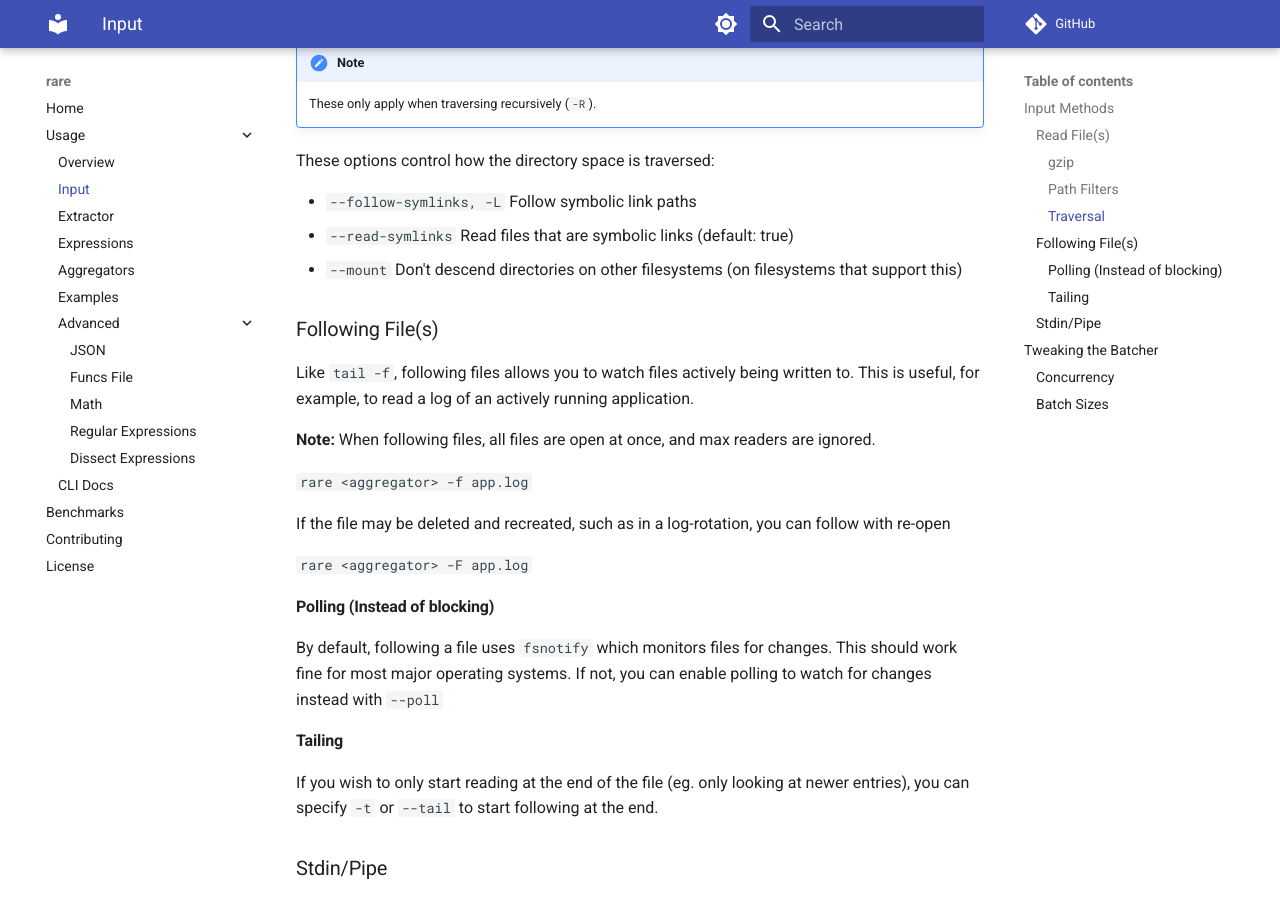
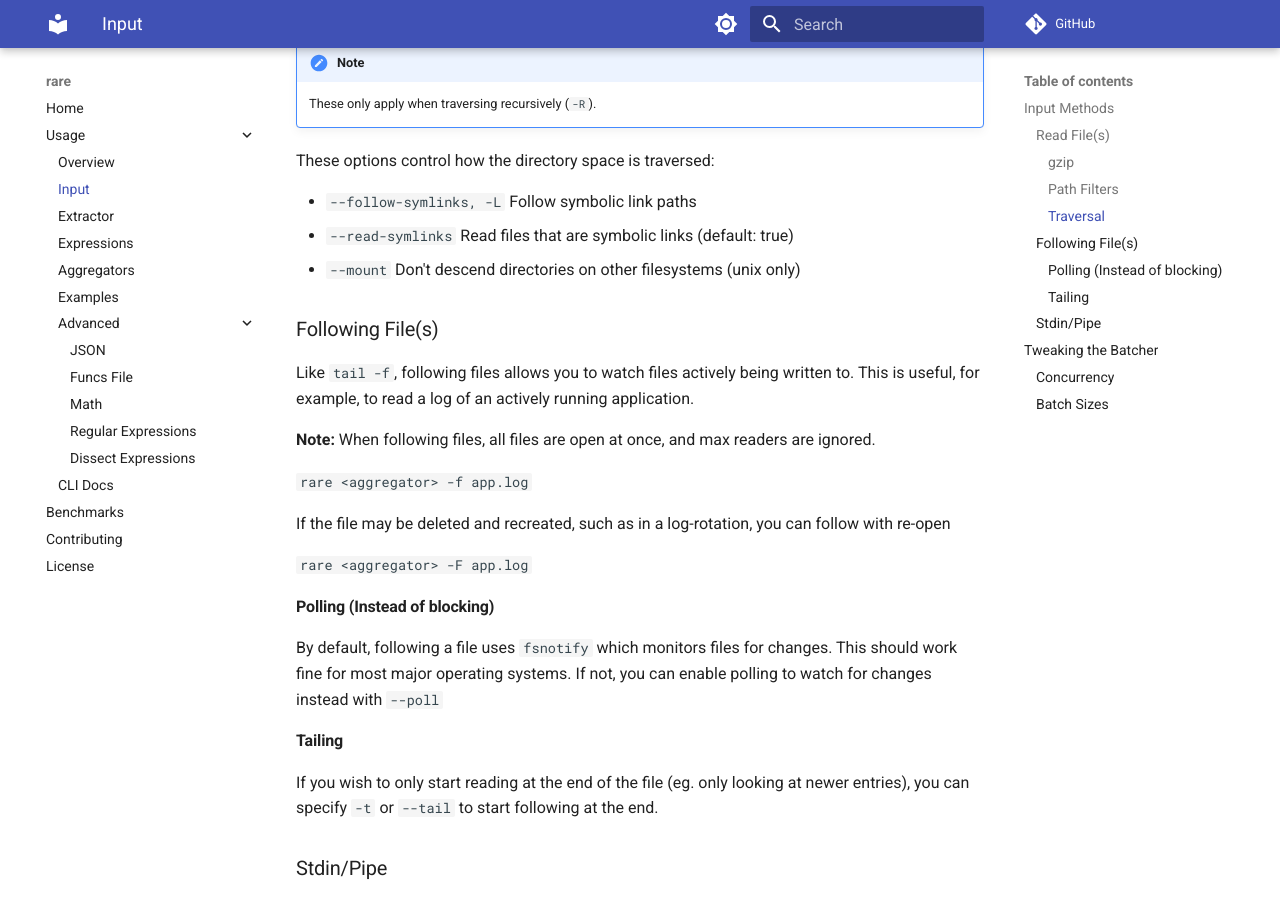
Before and after one commit to zix99/rare, an MkDocs documentation site: the page built from docs/usage/input.md, in a window 1280 px wide and 900 px high, scrolled down 1615 px. Built offline with MkDocs 1.6.1 and Material for MkDocs 9.7.7, drawn with Linux system fonts in a browser that asks for light colours; comment, search, counter and statistics services are not loaded.

```diff
--- a/docs/usage/input.md
+++ b/docs/usage/input.md
@@ -76,7 +76,7 @@ These options control how the directory space is traversed:
 
 - `--follow-symlinks, -L` Follow symbolic link paths
 - `--read-symlinks` Read files that are symbolic links (default: true)
-- `--mount` Don't descend directories on other filesystems (on filesystems that support this)
+- `--mount` Don't descend directories on other filesystems (unix only)
 
 ### Following File(s)
 
```
Also changed, not shown: README.md (+1 -1 lines), docs/index.md (+1 -1 lines).
